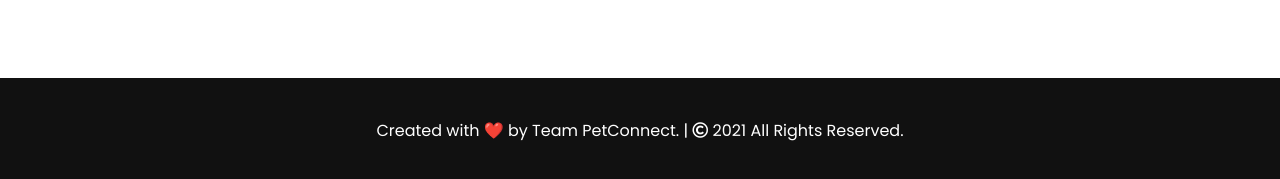
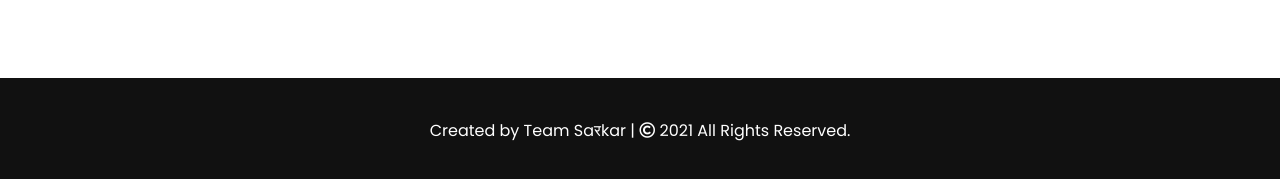
Before and after one commit to Keerthana02122001/Jithack_2022, a website: page public/getinvolved.html in a window 1280 px wide. Shown: the part 1628-1807 px from the top of the page. Drawn offline with nearby package versions, Linux system fonts and the light colour scheme.

Commit message:
Changed fotter

```diff
--- a/public/getinvolved.html
+++ b/public/getinvolved.html
@@ -110,7 +110,7 @@
 
 
     <footer>
-        <span>Created with ❤️ by Team PetConnect. </a> | <span class="far fa-copyright"></span> 2021 All Rights Reserved.</span>
+        <span>Created by Team Saरkar </a> | <span class="far fa-copyright"></span> 2021 All Rights Reserved.</span>
     </footer>
     <script src="script.js"></script>
 </body>
```
Also changed, not shown: public/donation.html (+1 -1 lines), public/index.html (+1 -1 lines).
